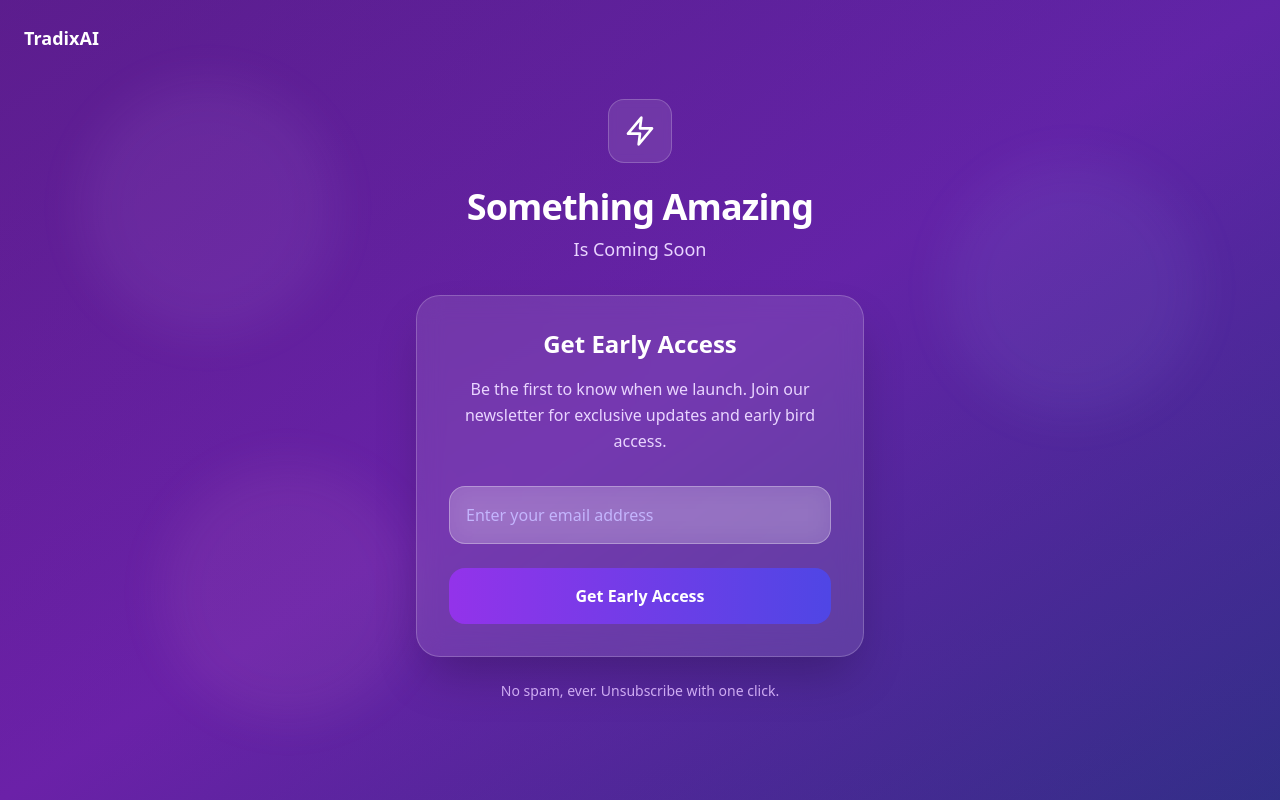
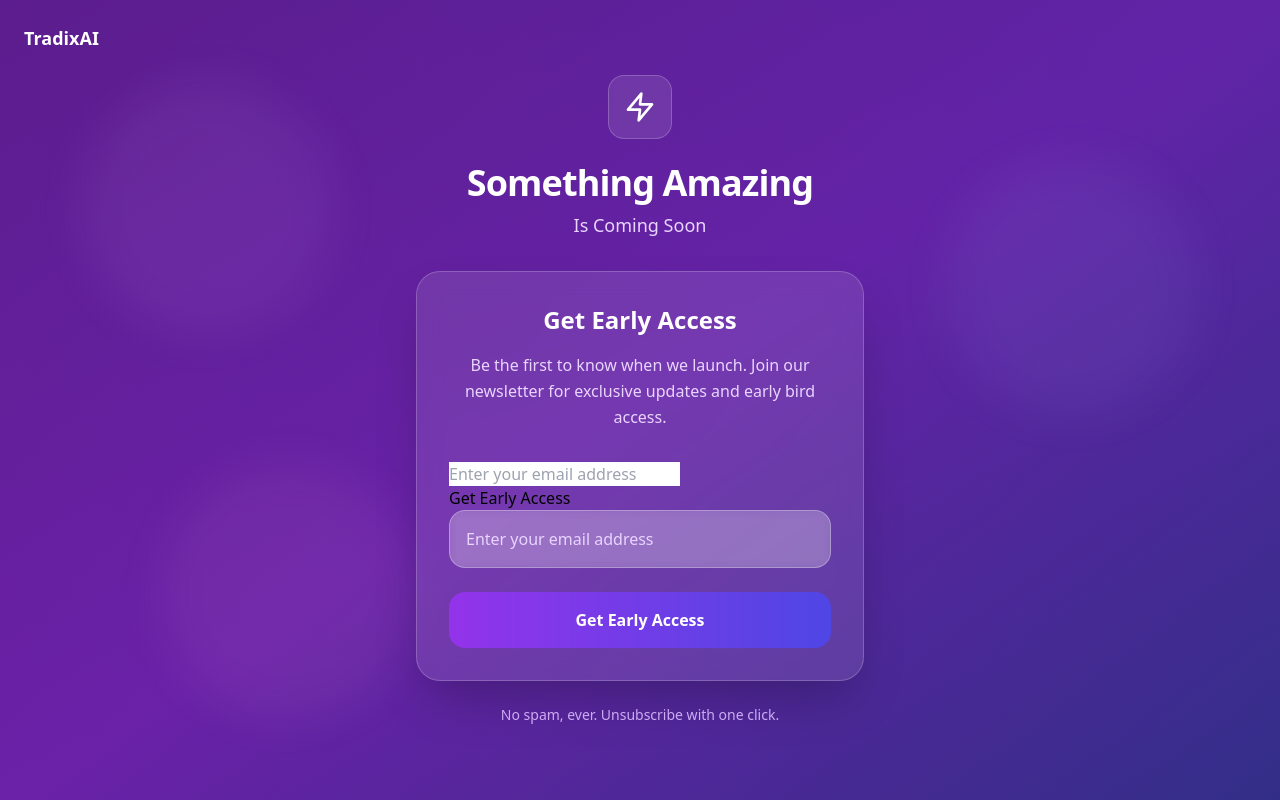
Before and after one commit to GcJcx/newsletter, a React (Vite) app: page / in a window 1280 px wide. Built offline with nearby package versions, Linux system fonts and the light colour scheme.

Commit message:
Updated App.tsx

```diff
--- a/src/App.tsx
+++ b/src/App.tsx
@@ -44,7 +44,47 @@ function App() {
           </div>
 
           {/* MailerLite Embedded Form */}
-          <div className="ml-embedded" data-form="0MvpiC">
+          <div id="mlb2-30465305" className="ml-form-embedContainer ml-subscribe-form ml-subscribe-form-30465305">
+            <div className="ml-form-align-center">
+              <div className="ml-form-embedWrapper embedForm">
+                <div className="ml-form-embedBody ml-form-embedBodyDefault row-form">
+                  <form className="ml-block-form" action="https://assets.mailerlite.com/jsonp/1776947/forms/164564835870180810/subscribe" data-code="" method="post" target="_blank">
+                    <div className="ml-form-formContent">
+                      <div className="ml-form-fieldRow ml-last-item">
+                        <div className="ml-field-group ml-field-email ml-validate-email ml-validate-required">
+                          <input
+                            aria-label="email"
+                            aria-required="true"
+                            type="email"
+                            className="form-control"
+                            name="fields[email]"
+                            placeholder="Enter your email address"
+                            autoComplete="email"
+                          />
+                        </div>
+                      </div>
+                    </div>
+                    <input type="hidden" name="ml-submit" value="1" />
+                    <div className="ml-form-embedSubmit">
+                      <button type="submit" className="primary">Get Early Access</button>
+                      <button disabled style={{display: 'none'}} type="button" className="loading">
+                        <div className="ml-form-embedSubmitLoad"></div>
+                        <span className="sr-only">Loading...</span>
+                      </button>
+                    </div>
+                    <input type="hidden" name="anticsrf" value="true" />
+                  </form>
+                </div>
+                <div className="ml-form-successBody row-success" style={{display: 'none'}}>
+                  <div className="ml-form-successContent">
+                    <h4>Thank you!</h4>
+                    <p>You have successfully joined our subscriber list.</p>
+                  </div>
+                </div>
+              </div>
+            </div>
+          </div>
+
             {/* Fallback form while MailerLite loads */}
             <div className="space-y-6">
               <div className="relative">
@@ -62,7 +102,6 @@ function App() {
                 Get Early Access
               </button>
             </div>
-          </div>
 
           {/* Social Proof */}
         </div>
@@ -74,6 +113,17 @@ function App() {
           </p>
         </div>
       </div>
+
+      {/* MailerLite Success Script */}
+      <script dangerouslySetInnerHTML={{
+        __html: `
+          function ml_webform_success_30465305() {
+            var $ = ml_jQuery || jQuery;
+            $('.ml-subscribe-form-30465305 .row-success').show();
+            $('.ml-subscribe-form-30465305 .row-form').hide();
+          }
+        `
+      }} />
     </div>
   );
 }
```
